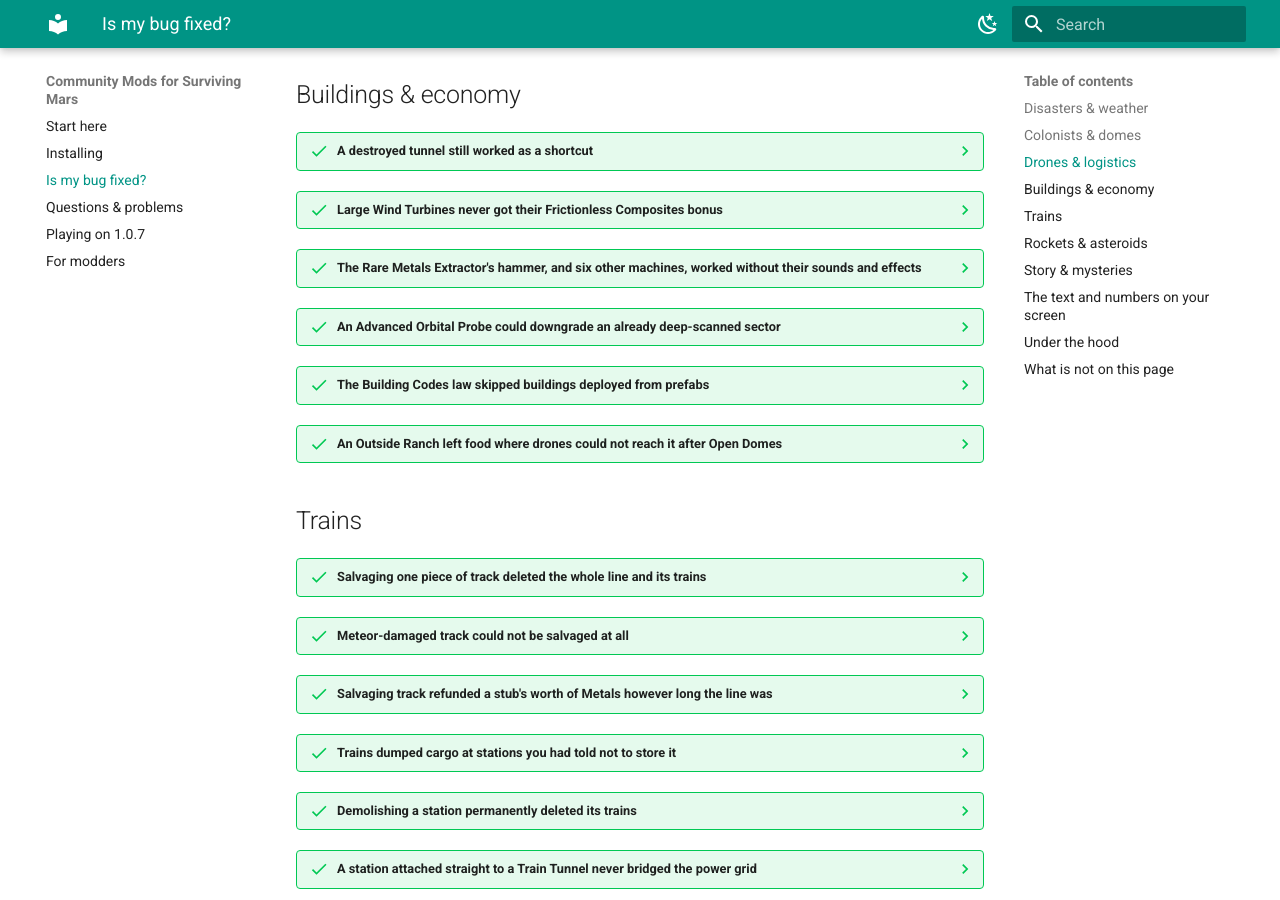
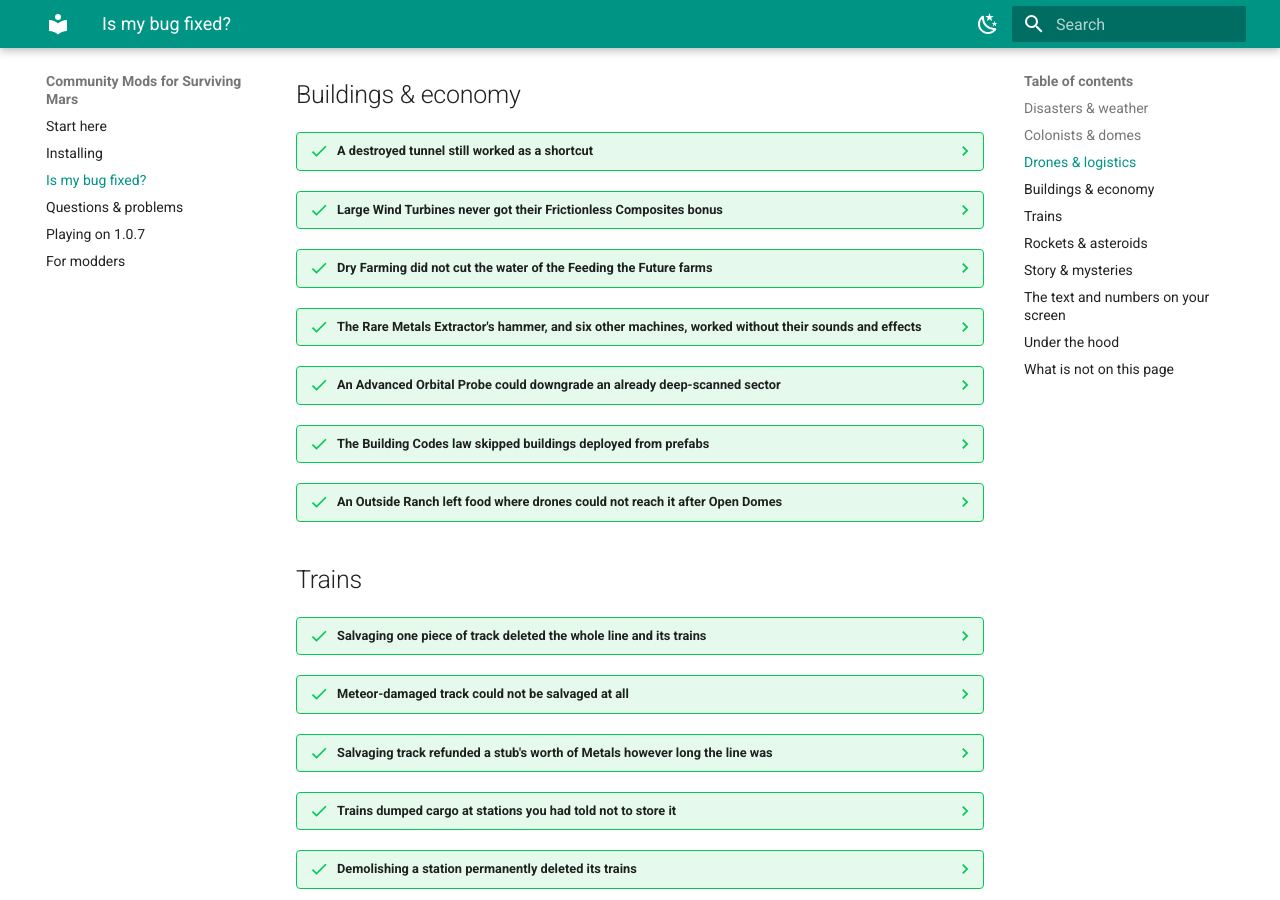
Before and after one commit to catt144/SMR-CommunityMods, an MkDocs documentation site: the page built from content/fix-list.md, in a window 1280 px wide and 900 px high, scrolled down 2226 px. Built offline with MkDocs 1.6.1 and Material for MkDocs 9.7.7, drawn with Linux system fonts in a browser that asks for light colours; part of the change alters nothing that is shown.

Commit message:
fix list for v13: Dry Farming reaches the Feeding the Future farms, C107 added (53 -> 54)
New row under Buildings & economy: after Dry Farming, Small, Underground, Small
Underground and Automated Farms now get the same water cut as ordinary farms, and
saves that already researched it get it on load. "Worth knowing" says Fungal and
Insect Farms still get no cut, following the base game's own exclusion.

Rows 53 -> 54, section tally 2+16+4+7+9+6+6+2+2 = 54, recounted from the file.
Judgment calls unchanged at four; no other content page names farms or a count.

Co-Authored-By: Claude Opus 5 (1M context) <noreply@anthropic.com>

```diff
--- a/content/fix-list.md
+++ b/content/fix-list.md
@@ -350,6 +350,22 @@ saw, what was wrong underneath, and what happens now.
     to existing saves only ever restored it to one of the three turbine types.
 
     **After the fix:** the bonus is restored when you load an affected save.
+
+??? success "Dry Farming did not cut the water of the Feeding the Future farms"
+    **What you saw:** after researching the Dry Farming breakthrough, ordinary
+    farms used half the water, but Small Farms, Underground Farms, Small
+    Underground Farms and Automated Farms used as much as before.
+
+    **What was wrong:** the breakthrough says it cuts the water of crops, but it
+    names the base game's three plant farms one by one. The Feeding the Future
+    farms were never added to that list.
+
+    **After the fix:** those four farms get the same cut. A save that has
+    already researched Dry Farming gets it the next time you load it.
+
+    **⚠️ Worth knowing:** Fungal Farms and Insect Farms still get no cut. The
+    base game leaves its Fungal Farm out on purpose, and the Insect Farm is
+    treated the same way.
 
 ??? success "The Rare Metals Extractor's hammer, and six other machines, worked without their sounds and effects"
     **What you saw:** a Rare Metals Extractor hammering in silence, no pump beat
```
